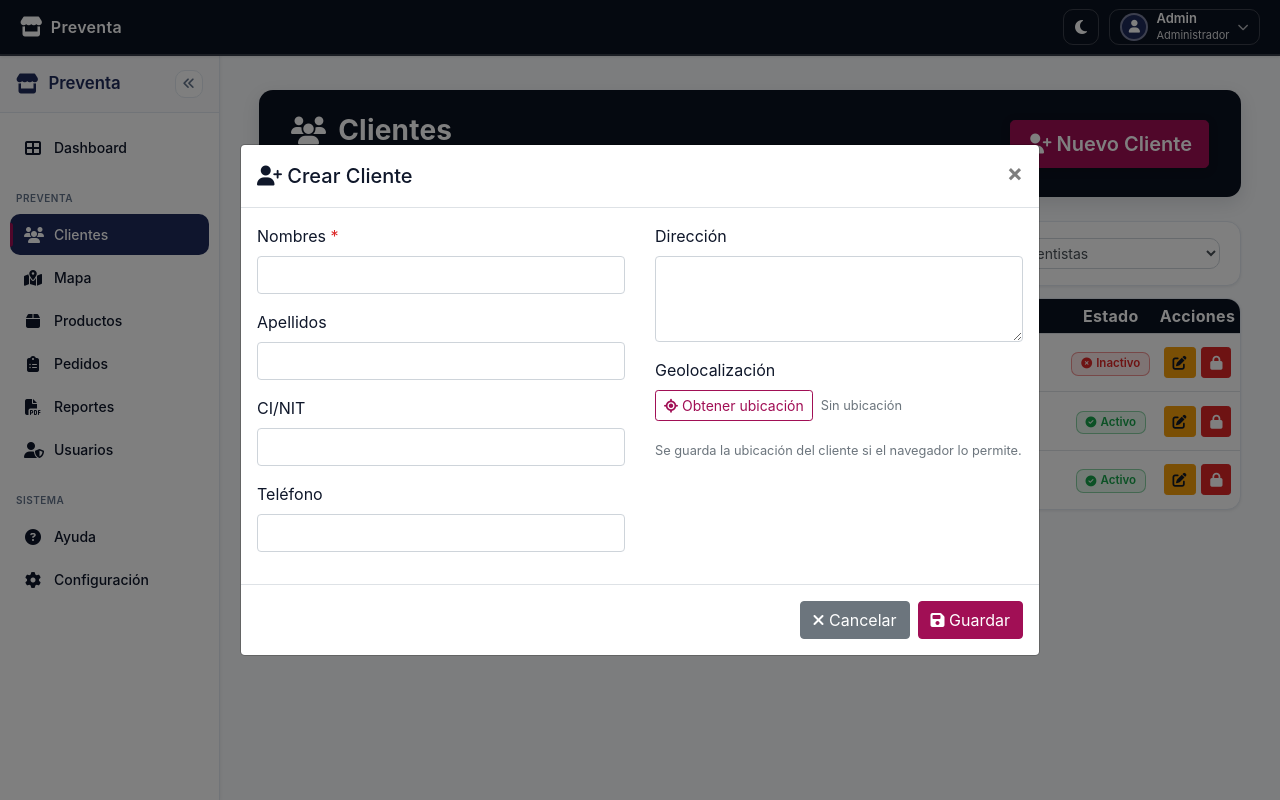
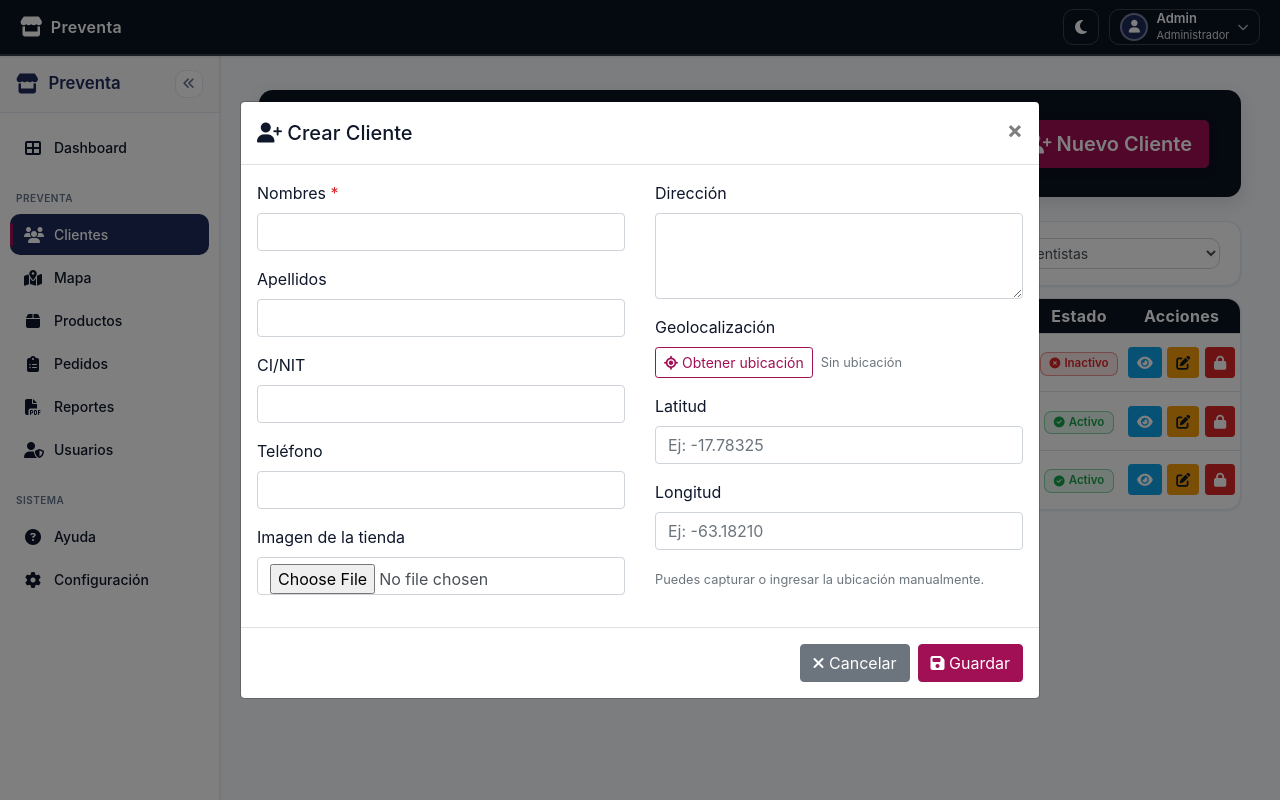
Before and after one commit to Guilder23/Sistema-Preventa, a Django app: page /clientes/ in a window 1280 px wide, after a click on "Nuevo Cliente". Run offline with Django 5.2, Linux system fonts and the light colour scheme; a user stored in the database is signed in; data comes from the database, SQL or seed files in the repository; some libraries are stand-ins or nearby versions.

Commit message:
Implementacion de imagen y localizacion manual

```diff
--- a/apps/clientes/models.py
+++ b/apps/clientes/models.py
@@ -8,6 +8,8 @@ class Cliente(models.Model):
     ci_nit = models.CharField(max_length=50, blank=True, null=True)
     telefono = models.CharField(max_length=30, blank=True, null=True)
     direccion = models.TextField(blank=True, null=True)
+
+    foto_tienda = models.ImageField(upload_to="clientes/tiendas/", blank=True, null=True)
 
     latitud = models.DecimalField(max_digits=10, decimal_places=7, blank=True, null=True)
     longitud = models.DecimalField(max_digits=10, decimal_places=7, blank=True, null=True)
--- a/apps/clientes/views.py
+++ b/apps/clientes/views.py
@@ -135,6 +135,7 @@ def crear_cliente(request):
     direccion = (request.POST.get("direccion") or "").strip()
     latitud = (request.POST.get("latitud") or "").strip()
     longitud = (request.POST.get("longitud") or "").strip()
+    foto_tienda = request.FILES.get("foto_tienda")
 
     if not nombres:
         messages.error(request, "El nombre es obligatorio")
@@ -148,6 +149,7 @@ def crear_cliente(request):
         direccion=direccion or None,
         latitud=latitud or None,
         longitud=longitud or None,
+        foto_tienda=foto_tienda,
         creado_por=request.user,
     )
     messages.success(request, "Cliente registrado")
@@ -167,6 +169,7 @@ def obtener_cliente(request, id: int):
             "direccion": cliente.direccion or "",
             "latitud": str(cliente.latitud) if cliente.latitud is not None else "",
             "longitud": str(cliente.longitud) if cliente.longitud is not None else "",
+            "foto_url": cliente.foto_tienda.url if cliente.foto_tienda else "",
             "activo": cliente.activo,
         }
     )
@@ -183,6 +186,7 @@ def editar_cliente(request, id: int):
     direccion = (request.POST.get("direccion") or "").strip()
     latitud = (request.POST.get("latitud") or "").strip()
     longitud = (request.POST.get("longitud") or "").strip()
+    foto_tienda = request.FILES.get("foto_tienda")
     activo = request.POST.get("activo") == "on"
 
     if not nombres:
@@ -196,6 +200,8 @@ def editar_cliente(request, id: int):
     cliente.direccion = direccion or None
     cliente.latitud = latitud or None
     cliente.longitud = longitud or None
+    if foto_tienda:
+        cliente.foto_tienda = foto_tienda
     cliente.activo = activo
     cliente.save()
 
--- a/static/css/clientes/clientes.css
+++ b/static/css/clientes/clientes.css
@@ -6,6 +6,31 @@
 
 .card-filtros {
     margin-bottom: 12px;
+}
+
+.cliente-foto-preview {
+    width: 100%;
+    max-width: 160px;
+    height: 110px;
+    object-fit: cover;
+    border-radius: var(--radio-md);
+    border: 1px solid var(--color-borde);
+}
+
+.cliente-foto-box {
+    display: flex;
+    align-items: center;
+    justify-content: center;
+    background: var(--color-gris-claro);
+    border: 1px dashed var(--color-borde);
+    border-radius: var(--radio-md);
+    height: 130px;
+    padding: 8px;
+}
+
+.cliente-foto-empty {
+    text-align: center;
+    color: var(--color-texto-secundario);
 }
 
 /* Badges de estado (activo/inactivo) */
--- a/static/js/clientes/modals/crea.js
+++ b/static/js/clientes/modals/crea.js
@@ -37,6 +37,22 @@
             );
         });
 
+        const fotoInput = document.getElementById('crearFotoTienda');
+        const fotoPreview = document.getElementById('crearFotoTiendaPreview');
+        if (fotoInput && fotoPreview) {
+            fotoInput.addEventListener('change', function () {
+                const file = fotoInput.files && fotoInput.files[0];
+                if (!file) {
+                    fotoPreview.src = '';
+                    fotoPreview.classList.add('d-none');
+                    return;
+                }
+                const url = URL.createObjectURL(file);
+                fotoPreview.src = url;
+                fotoPreview.classList.remove('d-none');
+            });
+        }
+
         $('#modalCrearCliente').on('hidden.bs.modal', function () {
             const lat = document.getElementById('crearLatitud');
             const lon = document.getElementById('crearLongitud');
@@ -44,6 +60,12 @@
             if (lat) lat.value = '';
             if (lon) lon.value = '';
             setEstado(st, 'Sin ubicación');
+
+            if (fotoInput && fotoPreview) {
+                fotoInput.value = '';
+                fotoPreview.src = '';
+                fotoPreview.classList.add('d-none');
+            }
         });
     });
 })();
--- /dev/null
+++ b/static/js/clientes/modals/ver.js
@@ -0,0 +1,52 @@
+(function () {
+    'use strict';
+
+    function estadoLabel(activo) {
+        return activo ? 'Activo' : 'Inactivo';
+    }
+
+    $(document).ready(function () {
+        $(document).on('click', '.btn-ver-cliente', function (e) {
+            e.preventDefault();
+            const id = $(this).data('cliente-id');
+            if (!id) return;
+
+            $.ajax({
+                url: `/clientes/${id}/obtener/`,
+                type: 'GET',
+                dataType: 'json',
+                success: function (data) {
+                    $('#verClienteNombres').text(data.nombres || '—');
+                    $('#verClienteApellidos').text(data.apellidos || '—');
+                    $('#verClienteCiNit').text(data.ci_nit || '—');
+                    $('#verClienteTelefono').text(data.telefono || '—');
+                    $('#verClienteDireccion').text(data.direccion || '—');
+
+                    const ubicacion = (data.latitud && data.longitud)
+                        ? `${parseFloat(data.latitud).toFixed(5)}, ${parseFloat(data.longitud).toFixed(5)}`
+                        : 'Sin ubicación';
+                    $('#verClienteUbicacion').text(ubicacion);
+                    $('#verClienteEstado').text(estadoLabel(!!data.activo));
+
+                    if (data.foto_url) {
+                        $('#verClienteFoto').attr('src', data.foto_url).removeClass('d-none');
+                        $('#verClienteFotoEmpty').addClass('d-none');
+                    } else {
+                        $('#verClienteFoto').attr('src', '').addClass('d-none');
+                        $('#verClienteFotoEmpty').removeClass('d-none');
+                    }
+
+                    $('#modalVerCliente').modal('show');
+                },
+                error: function () {
+                    alert('Error al cargar el cliente');
+                }
+            });
+        });
+
+        $('#modalVerCliente').on('hidden.bs.modal', function () {
+            $('#verClienteFoto').attr('src', '').addClass('d-none');
+            $('#verClienteFotoEmpty').removeClass('d-none');
+        });
+    });
+})();
--- a/templates/clientes/clientes.html
+++ b/templates/clientes/clientes.html
@@ -93,6 +93,9 @@
                         </td>
                         <td class="text-center">
                             <div class="acciones-btns">
+                                <button type="button" class="btn btn-info btn-sm btn-ver-cliente" data-cliente-id="{{ c.id }}" title="Ver">
+                                    <i class="fas fa-eye"></i>
+                                </button>
                                 <button type="button" class="btn btn-warning btn-sm btn-editar-cliente" data-cliente-id="{{ c.id }}" title="Editar">
                                     <i class="fas fa-edit"></i>
                                 </button>
@@ -119,6 +122,7 @@
 
     {% include 'clientes/modals/crea.html' %}
     {% include 'clientes/modals/edita.html' %}
+    {% include 'clientes/modals/ver.html' %}
     {% include 'clientes/modals/elimina.html' %}
 </div>
 {% endblock %}
@@ -126,6 +130,7 @@
 {% block scripts_extra %}
 <script src="{% static 'js/clientes/modals/crea.js' %}"></script>
 <script src="{% static 'js/clientes/modals/edita.js' %}"></script>
+<script src="{% static 'js/clientes/modals/ver.js' %}"></script>
 <script src="{% static 'js/clientes/modals/elimina.js' %}"></script>
 <script src="{% static 'js/clientes/clientes.js' %}"></script>
 {% endblock %}
--- a/templates/clientes/modals/crea.html
+++ b/templates/clientes/modals/crea.html
@@ -5,7 +5,7 @@
                 <h5 class="modal-title"><i class="fas fa-user-plus"></i> Crear Cliente</h5>
                 <button type="button" class="close" data-dismiss="modal" aria-label="Close"><span aria-hidden="true">&times;</span></button>
             </div>
-            <form id="formCrearCliente" method="post" action="{% url 'crear_cliente' %}">
+            <form id="formCrearCliente" method="post" action="{% url 'crear_cliente' %}" enctype="multipart/form-data">
                 {% csrf_token %}
                 <div class="modal-body">
                     <div class="row">
@@ -26,6 +26,14 @@
                                 <label>Teléfono</label>
                                 <input type="text" class="form-control" name="telefono">
                             </div>
+
+                            <div class="form-group">
+                                <label>Imagen de la tienda</label>
+                                <input type="file" class="form-control" id="crearFotoTienda" name="foto_tienda" accept="image/*">
+                                <div class="mt-2">
+                                    <img id="crearFotoTiendaPreview" class="cliente-foto-preview d-none" alt="Previsualización de tienda">
+                                </div>
+                            </div>
                         </div>
                         <div class="col-md-6">
                             <div class="form-group">
@@ -41,11 +49,18 @@
                                     </button>
                                     <small class="text-muted align-self-center" id="ubicacionCrearEstado">Sin ubicación</small>
                                 </div>
-                                <input type="hidden" name="latitud" id="crearLatitud">
-                                <input type="hidden" name="longitud" id="crearLongitud">
                             </div>
 
-                            <small class="text-muted">Se guarda la ubicación del cliente si el navegador lo permite.</small>
+                            <div class="form-group">
+                                <label>Latitud</label>
+                                <input type="text" class="form-control" name="latitud" id="crearLatitud" placeholder="Ej: -17.78325">
+                            </div>
+                            <div class="form-group">
+                                <label>Longitud</label>
+                                <input type="text" class="form-control" name="longitud" id="crearLongitud" placeholder="Ej: -63.18210">
+                            </div>
+
+                            <small class="text-muted">Puedes capturar o ingresar la ubicación manualmente.</small>
                         </div>
                     </div>
                 </div>
--- a/templates/clientes/modals/edita.html
+++ b/templates/clientes/modals/edita.html
@@ -5,7 +5,7 @@
                 <h5 class="modal-title"><i class="fas fa-user-edit"></i> Editar Cliente</h5>
                 <button type="button" class="close" data-dismiss="modal" aria-label="Close"><span aria-hidden="true">&times;</span></button>
             </div>
-            <form id="formEditarCliente" method="post">
+            <form id="formEditarCliente" method="post" enctype="multipart/form-data">
                 {% csrf_token %}
                 <input type="hidden" id="editClienteId">
                 <div class="modal-body">
@@ -27,6 +27,14 @@
                                 <label>Teléfono</label>
                                 <input type="text" class="form-control" id="editTelefono" name="telefono">
                             </div>
+
+                            <div class="form-group">
+                                <label>Imagen de la tienda</label>
+                                <input type="file" class="form-control" id="editFotoTienda" name="foto_tienda" accept="image/*">
+                                <div class="mt-2">
+                                    <img id="editFotoTiendaPreview" class="cliente-foto-preview d-none" alt="Previsualización de tienda">
+                                </div>
+                            </div>
                         </div>
                         <div class="col-md-6">
                             <div class="form-group">
@@ -42,8 +50,15 @@
                                     </button>
                                     <small class="text-muted align-self-center" id="ubicacionEditarEstado">Sin ubicación</small>
                                 </div>
-                                <input type="hidden" name="latitud" id="editLatitud">
-                                <input type="hidden" name="longitud" id="editLongitud">
+                            </div>
+
+                            <div class="form-group">
+                                <label>Latitud</label>
+                                <input type="text" class="form-control" name="latitud" id="editLatitud" placeholder="Ej: -17.78325">
+                            </div>
+                            <div class="form-group">
+                                <label>Longitud</label>
+                                <input type="text" class="form-control" name="longitud" id="editLongitud" placeholder="Ej: -63.18210">
                             </div>
 
                             <div class="form-group">
--- /dev/null
+++ b/templates/clientes/modals/ver.html
@@ -0,0 +1,47 @@
+<div class="modal fade" id="modalVerCliente" tabindex="-1" role="dialog">
+    <div class="modal-dialog modal-lg modal-dialog-centered" role="document">
+        <div class="modal-content">
+            <div class="modal-header bg-info text-white">
+                <h5 class="modal-title"><i class="fas fa-eye"></i> Detalle de Cliente</h5>
+                <button type="button" class="close text-white" data-dismiss="modal" aria-label="Close"><span aria-hidden="true">&times;</span></button>
+            </div>
+            <div class="modal-body">
+                <div class="row">
+                    <div class="col-md-4">
+                        <div class="cliente-foto-box">
+                            <img id="verClienteFoto" class="cliente-foto-preview d-none" alt="Imagen de la tienda">
+                            <div id="verClienteFotoEmpty" class="cliente-foto-empty">
+                                <i class="fas fa-store"></i>
+                                <div>Sin imagen</div>
+                            </div>
+                        </div>
+                    </div>
+                    <div class="col-md-8">
+                        <div class="row mb-2">
+                            <div class="col-md-6">
+                                <div><strong>Nombres:</strong> <span id="verClienteNombres">—</span></div>
+                                <div><strong>Apellidos:</strong> <span id="verClienteApellidos">—</span></div>
+                                <div><strong>CI/NIT:</strong> <span id="verClienteCiNit">—</span></div>
+                            </div>
+                            <div class="col-md-6">
+                                <div><strong>Teléfono:</strong> <span id="verClienteTelefono">—</span></div>
+                                <div><strong>Estado:</strong> <span id="verClienteEstado">—</span></div>
+                            </div>
+                        </div>
+                        <div class="mb-2">
+                            <strong>Dirección:</strong>
+                            <div class="text-muted" id="verClienteDireccion">—</div>
+                        </div>
+                        <div>
+                            <strong>Ubicación:</strong>
+                            <div class="text-muted" id="verClienteUbicacion">—</div>
+                        </div>
+                    </div>
+                </div>
+            </div>
+            <div class="modal-footer">
+                <button type="button" class="btn btn-secondary" data-dismiss="modal">Cerrar</button>
+            </div>
+        </div>
+    </div>
+</div>
```
Also changed, not shown: static/js/clientes/modals/edita.js (+35 -0 lines), apps/clientes/migrations/0002_cliente_foto_tienda.py (added).
